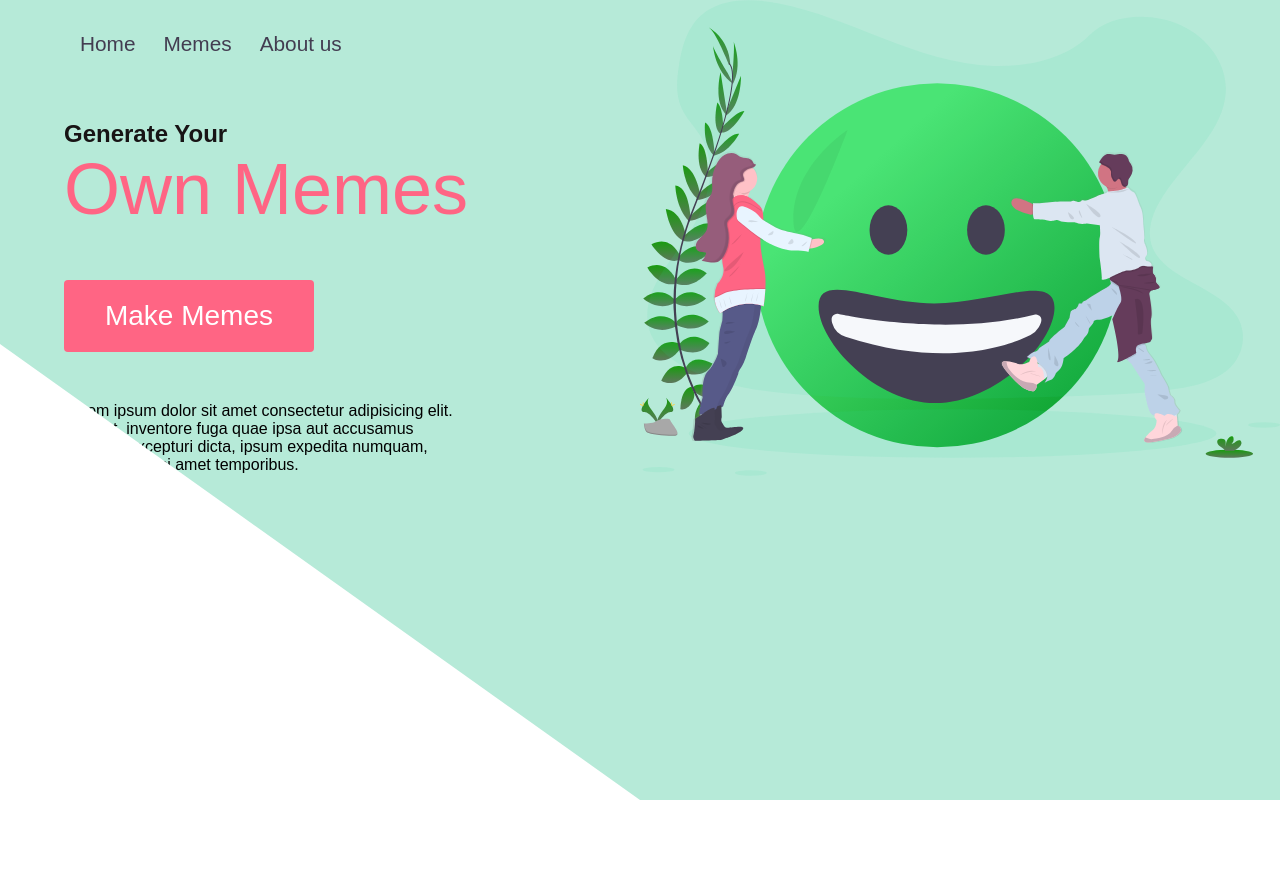
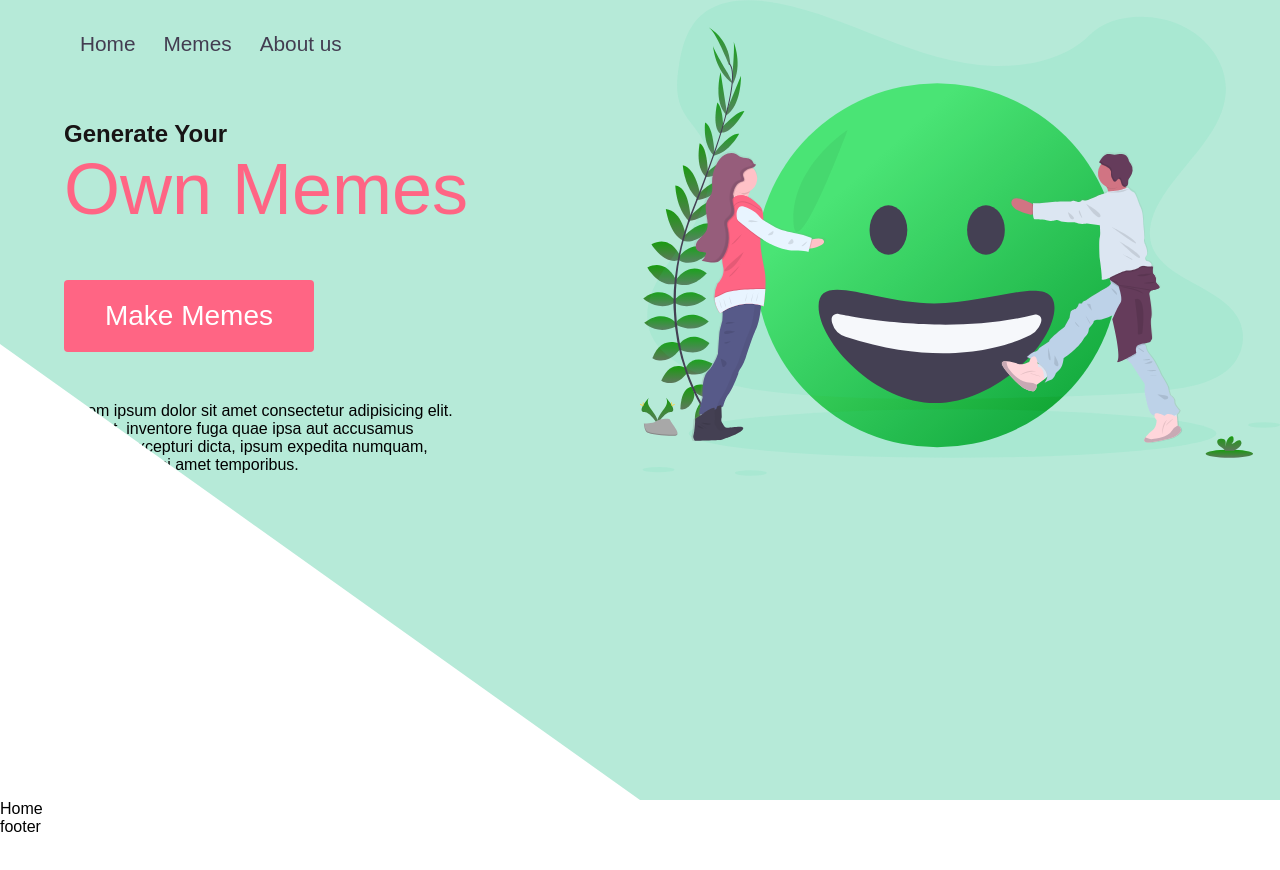
Before and after one commit to LaasriNadia/memeGenerator, a React (Create React App) app: page / in a window 1280 px wide. Shown: the top 870 px of the page. After the commit the page ends 836 px from the top, so only its background shows below. Built offline with nearby package versions, Linux system fonts and the light colour scheme.

Commit message:
Layout added

```diff
--- a/src/App.jsx
+++ b/src/App.jsx
@@ -1,13 +1,11 @@
 import React, { Component } from 'react';
-
-import Header from './components/Header';
+import Home from './components/Home';
 
 export default class App extends Component {
   render() {
     return (
       <div className='App'>
-        <Header />
-        <div style={{ height: '600px' }} />
+        <Home />
       </div>
     );
   }
--- /dev/null
+++ b/src/components/Footer.jsx
@@ -0,0 +1,6 @@
+import React from 'react';
+
+const Footer = () => {
+  return <div>footer</div>;
+};
+export default Footer;
--- /dev/null
+++ b/src/components/Home.jsx
@@ -0,0 +1,7 @@
+import React, { Component } from 'react';
+import Layout from '../utils/Layout';
+export default class Home extends Component {
+  render() {
+    return <Layout>Home</Layout>;
+  }
+}
--- /dev/null
+++ b/src/utils/Layout.jsx
@@ -0,0 +1,13 @@
+import React from 'react';
+import Header from '../components/Header';
+import Footer from '../components/Footer';
+const Layout = props => {
+  return (
+    <>
+      <Header />
+      {props.children}
+      <Footer />
+    </>
+  );
+};
+export default Layout;
```
Also changed, not shown: src/components/Header.jsx (+11 -8 lines).
